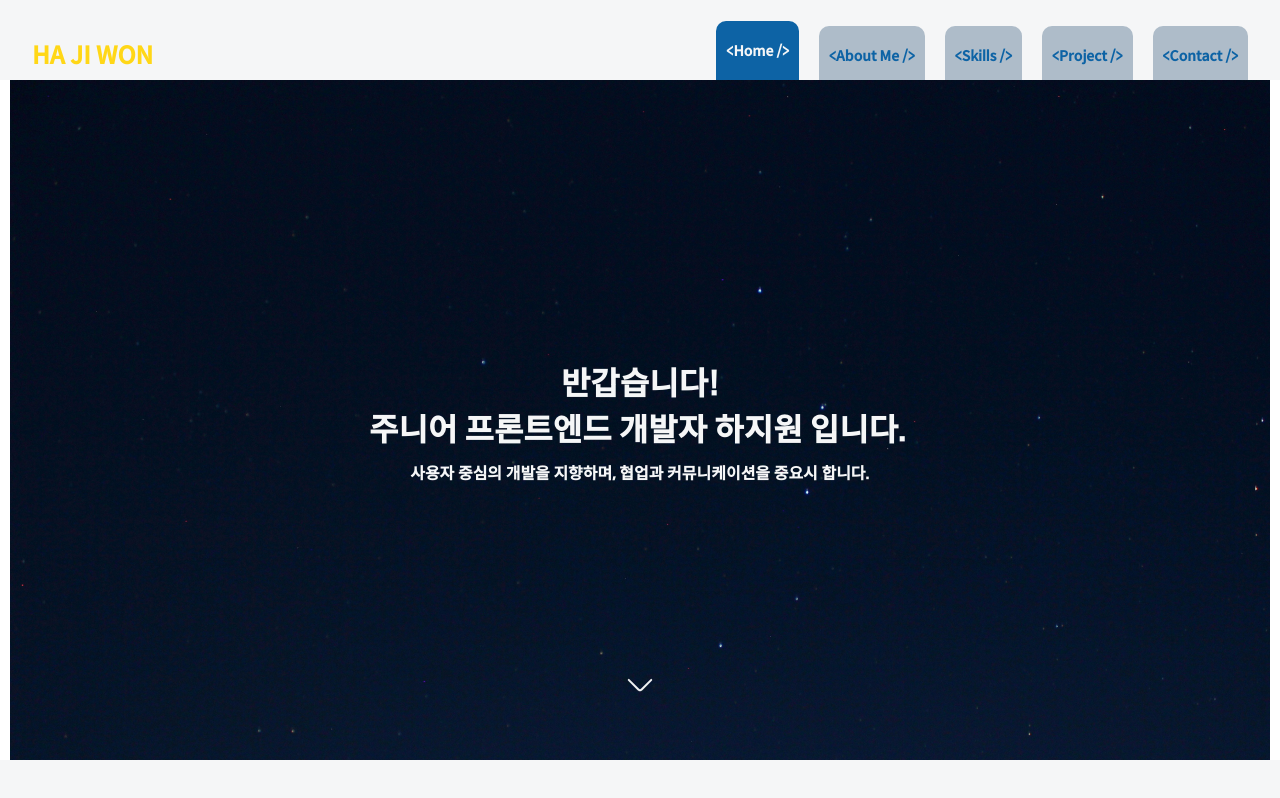
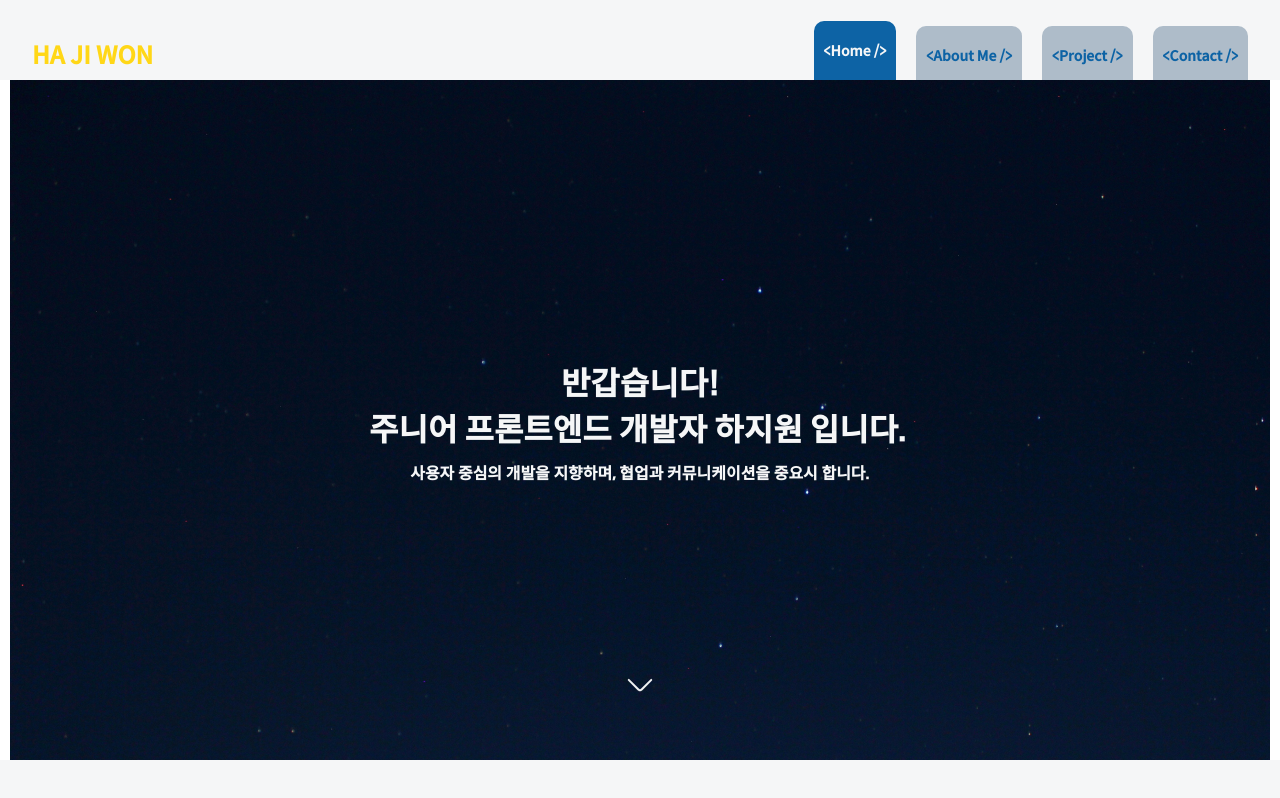
Before and after one commit to magok-developer/About-Me, a Next.js app: page / in a window 1280 px wide. Built offline with nearby package versions, Linux system fonts and the light colour scheme.

Commit message:
skill 페이지 삭제

```diff
--- a/src/app/components/Content/Content.tsx
+++ b/src/app/components/Content/Content.tsx
@@ -13,9 +13,8 @@ const Content = ({ router }: any) => {
     <ContentWrap>
       <Home element={router[0].observe} />
       <AboutMe element={router[1].observe} />
-      <Skills element={router[2].observe} />
-      <Project element={router[3].observe} />
-      <Contact element={router[4].observe} />
+      <Project element={router[2].observe} />
+      <Contact element={router[3].observe} />
     </ContentWrap>
   );
 };
--- a/src/app/page.tsx
+++ b/src/app/page.tsx
@@ -23,13 +23,8 @@ const Page = () => {
     },
     {
       path: "third",
-      label: "<Skills />",
+      label: "<Project />",
       observe: useObserver("third", setIsFocused),
-    },
-    {
-      path: "fourth",
-      label: "<Project />",
-      observe: useObserver("fourth", setIsFocused),
     },
     {
       path: "last",
```
